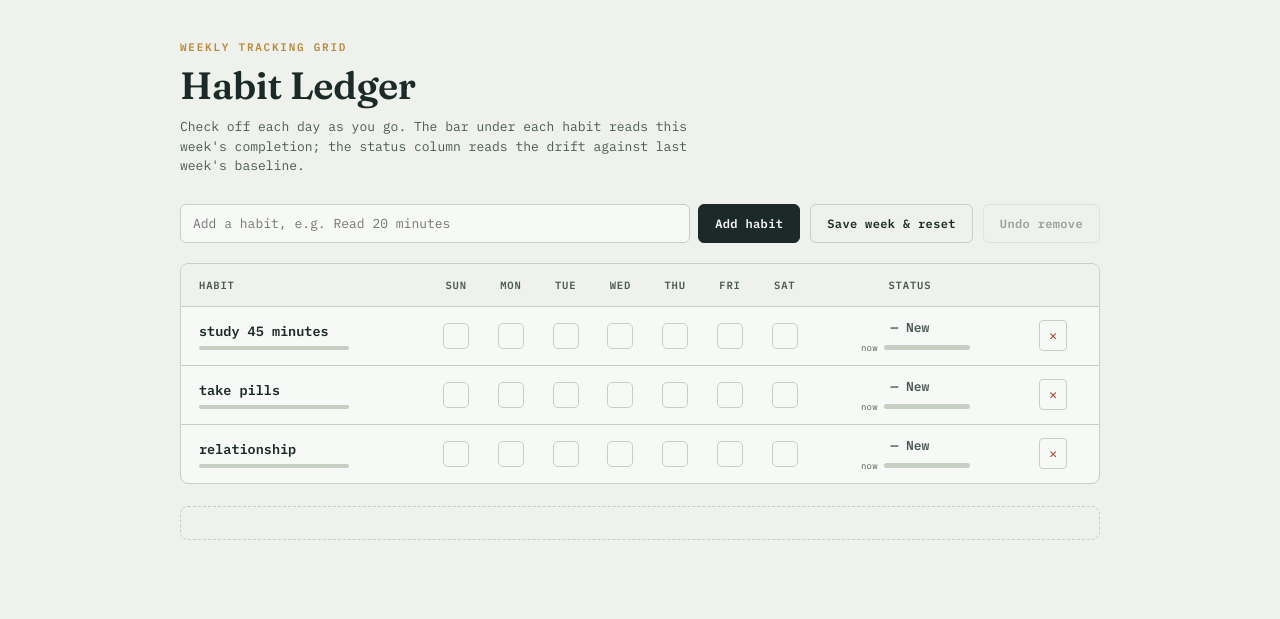
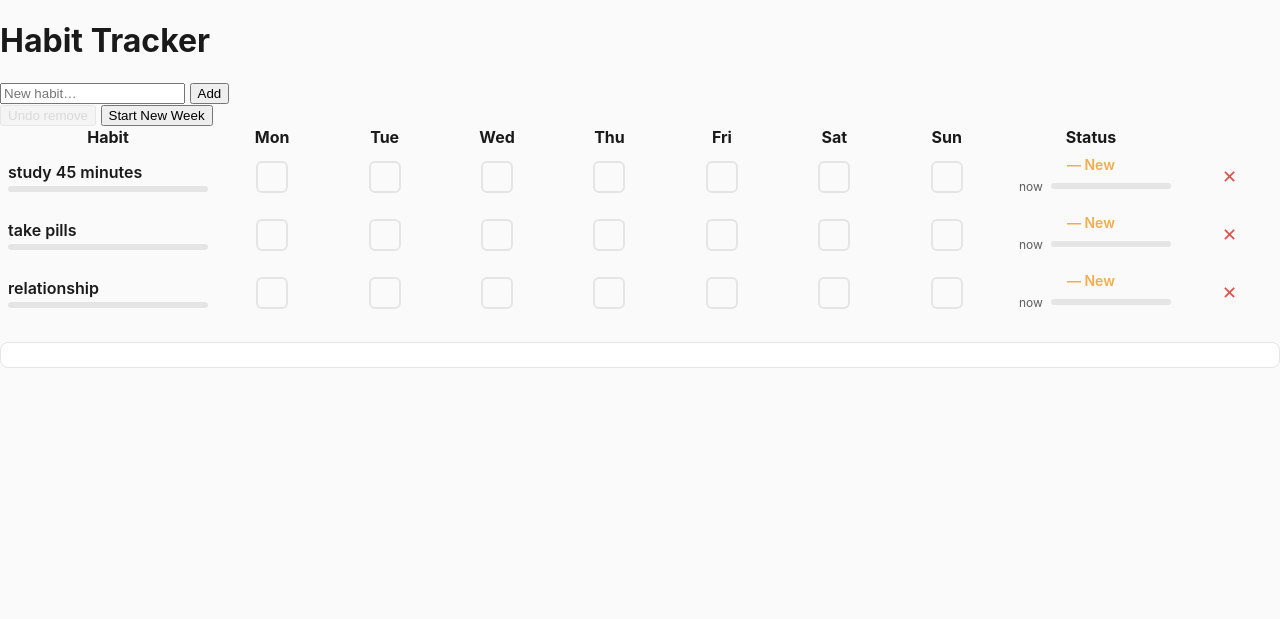
Before and after one commit to stevieceejay/habit-tracker, a Flask app: page / in a window 1280 px wide. Shown: the top 619 px of the page. Run offline with Flask 3, Linux system fonts and the light colour scheme; data comes from the database, SQL or seed files in the repository; both versions use the stored data as it was after the commit.

Commit message:
updated project to insure matching routes and correct syntax

```diff
--- a/app.py
+++ b/app.py
@@ -1,31 +1,26 @@
-from flask import Flask, render_template
+from flask import Flask, render_template, send_from_directory
 from routes.habits import habits_bp
 
 def create_app():
     app = Flask(
         __name__,
-        template_folder="templates",
-        static_folder="static"
+        static_folder="static",
+        template_folder="templates"
     )
 
-    # Register API blueprint
     app.register_blueprint(habits_bp)
 
-    # Main dashboard
     @app.get("/")
-    def index_page():
+    def index():
         return render_template("index.html")
 
-    # Habit form page (if you use it)
-    @app.get("/habit-form")
-    def habit_form_page():
-        return render_template("habit_form.html")
-
-    # Alias for index
-    @app.get("/index")
-    def index_alias_page():
-        return render_template("index.html")
+    @app.get("/static/<path:filename>")
+    def static_files(filename):
+        return send_from_directory("static", filename)
 
     return app
 
 app = create_app()
+
+if __name__ == "__main__":
+    app.run(host="0.0.0.0", port=5000)
--- a/routes/habits.py
+++ b/routes/habits.py
@@ -74,7 +74,7 @@
 # -----------------------------------
 # POST /habits/toggle/<id>/<day>
 # -----------------------------------
-@habits_bp.post("/habits/toggle/<habit_id>/<int:day_index>")
+@habits_bp.post("/habits/toggle/<string:habit_id>/<int:day_index>")
 def toggle_day(habit_id, day_index):
     conn = get_db()
     row = conn.execute("SELECT * FROM habits WHERE id = ?", (habit_id,)).fetchone()
@@ -94,7 +94,7 @@
 # -----------------------------------
 # DELETE /habits/<id>
 # -----------------------------------
-@habits_bp.delete("/habits/<habit_id>")
+@habits_bp.delete("/habits/<string:habit_id>")
 def delete_habit(habit_id):
     conn = get_db()
     conn.execute("DELETE FROM habits WHERE id = ?", (habit_id,))
@@ -138,12 +138,10 @@
     if not habits:
         return jsonify({"patterns": None}), 200
 
-    # strongest + weakest
     rates = [{"name": h["name"], "rate": round(sum(h["days"]) / 7 * 100)} for h in habits]
     strongest = max(rates, key=lambda x: x["rate"])
     weakest = min(rates, key=lambda x: x["rate"])
 
-    # drifting
     drifting = None
     for h in habits:
         if h["prevRate"] is not None:
--- a/static/css/styles.css
+++ b/static/css/styles.css
@@ -1,288 +1,113 @@
-/* ================================
-   Design System Variables
-   ================================ */
+/* =========================================
+   Root Theme Variables
+========================================= */
 :root {
-  --paper: #EEF1EC;
-  --paper-raised: #F7F9F6;
-  --ink: #1B2A28;
-  --ink-soft: #4B5A56;
-  --grid: #C7CFC5;
-  --correct: #2E7D5B;
-  --correct-bg: #DCEAE2;
-  --incorrect: #A6432E;
-  --incorrect-bg: #F1DDD7;
-  --gold: #B98B3E;
-  --radius: 6px;
+  --ink: #1a1a1a;
+  --ink-soft: #444;
+  --grid: #e5e5e5;
+  --correct: #4caf50;
+  --incorrect: #d9534f;
+  --gold: #f0ad4e;
+  --bg: #fafafa;
+  --white: #fff;
 }
 
-/* ================================
-   Global Reset + Body
-   ================================ */
-* {
-  box-sizing: border-box;
-}
-
+/* =========================================
+   Base Layout
+========================================= */
 body {
   margin: 0;
-  background: var(--paper);
+  padding: 0;
+  font-family: Inter, system-ui, sans-serif;
+  background: var(--bg);
   color: var(--ink);
-  font-family: 'IBM Plex Mono', monospace;
-  padding: 40px 24px 80px;
-}
-
-.wrap {
-  max-width: 920px;
-  margin: 0 auto;
-}
-
-/* ================================
-   Header
-   ================================ */
-header {
-  margin-bottom: 28px;
-}
-
-.eyebrow {
-  font-size: 11px;
-  letter-spacing: .16em;
-  color: var(--gold);
-  font-weight: 600;
-  margin: 0 0 8px;
-}
-
-h1 {
-  font-family: 'Fraunces', serif;
-  font-size: 38px;
-  font-weight: 600;
-  margin: 0 0 8px;
-  letter-spacing: -0.01em;
-}
-
-.sub {
-  color: var(--ink-soft);
-  font-size: 13px;
-  line-height: 1.5;
-  margin: 0;
-  max-width: 520px;
-}
-
-/* ================================
-   Controls
-   ================================ */
-.controls {
-  display: flex;
-  gap: 10px;
-  margin: 24px 0 20px;
-  flex-wrap: wrap;
-}
-
-.add-row {
-  display: flex;
-  gap: 8px;
-  flex: 1;
-  min-width: 260px;
-}
-
-input[type="text"] {
-  flex: 1;
-  font-family: 'IBM Plex Mono', monospace;
-  font-size: 13px;
-  padding: 10px 12px;
-  border: 1px solid var(--grid);
-  border-radius: var(--radius);
-  background: var(--paper-raised);
-  color: var(--ink);
-}
-
-input[type="text"]:focus {
-  outline: 2px solid var(--gold);
-  outline-offset: 1px;
-}
-
-button {
-  font-family: 'IBM Plex Mono', monospace;
-  font-size: 12px;
-  font-weight: 600;
-  letter-spacing: .03em;
-  padding: 10px 16px;
-  border-radius: var(--radius);
-  border: 1px solid var(--ink);
-  background: var(--ink);
-  color: var(--paper-raised);
-  cursor: pointer;
-  transition: transform .12s ease, opacity .12s ease;
-}
-
-button:hover {
-  opacity: .85;
-}
-
-button:active {
-  transform: scale(.97);
-}
-
-button.ghost {
-  background: transparent;
-  color: var(--ink);
-  border: 1px solid var(--grid);
-}
-
-button.icon {
-  padding: 6px 9px;
-  font-size: 13px;
-  border-radius: 4px;
-}
-
-button:focus-visible {
-  outline: 2px solid var(--gold);
-  outline-offset: 2px;
-}
-
-button:disabled {
-  opacity: .4;
-  cursor: not-allowed;
-}
-
-/* ================================
-   Table Layout
-   ================================ */
-.table-scroll {
-  overflow-x: auto;
-  border: 1px solid var(--grid);
-  border-radius: 8px;
-  background: var(--paper-raised);
 }
 
 table {
   width: 100%;
   border-collapse: collapse;
-  min-width: 720px;
-}
-
-thead th {
-  font-size: 10.5px;
-  letter-spacing: .08em;
-  text-transform: uppercase;
-  color: var(--ink-soft);
-  text-align: center;
-  padding: 14px 8px;
-  border-bottom: 1px solid var(--grid);
-  background: var(--paper);
-}
-
-th.col-habit {
-  text-align: left;
-  padding-left: 18px;
-  min-width: 190px;
-}
-
-th.col-status {
-  min-width: 150px;
-}
-
-th.col-actions {
-  min-width: 70px;
-}
-
-tbody tr {
-  border-bottom: 1px solid var(--grid);
-}
-
-tbody tr:last-child {
-  border-bottom: none;
 }
 
 td {
-  padding: 12px 8px;
+  padding: 8px;
   text-align: center;
-  vertical-align: middle;
 }
 
-td.habit-cell {
+/* =========================================
+   Habit Name + Streak Bar
+========================================= */
+.habit-cell {
   text-align: left;
-  padding-left: 18px;
+  width: 200px;
 }
 
 .habit-name {
-  font-size: 13.5px;
   font-weight: 600;
+  margin-bottom: 4px;
 }
 
-/* ================================
-   Streak Bar
-   ================================ */
 .streak-track {
-  margin-top: 6px;
-  height: 4px;
   width: 100%;
-  max-width: 150px;
+  height: 6px;
   background: var(--grid);
-  border-radius: 2px;
+  border-radius: 3px;
   overflow: hidden;
 }
 
 .streak-fill {
   height: 100%;
-  border-radius: 2px;
-  transition: width .35s ease;
+  transition: width 0.3s ease;
 }
 
-/* ================================
-   Custom Checkbox
-   ================================ */
+/* =========================================
+   Checkbox Boxes
+========================================= */
 .box {
-  width: 26px;
-  height: 26px;
-  border: 1.5px solid var(--grid);
-  border-radius: 5px;
   display: inline-flex;
   align-items: center;
   justify-content: center;
+  width: 28px;
+  height: 28px;
+  border: 2px solid var(--grid);
+  border-radius: 6px;
   cursor: pointer;
-  background: var(--paper-raised);
-  transition: background .15s ease, border-color .15s ease;
+  transition: background 0.2s ease, border-color 0.2s ease;
+  position: relative;
+}
+
+.box.checked {
+  background: var(--correct);
+  border-color: var(--correct);
 }
 
 .box input {
   position: absolute;
   opacity: 0;
-  width: 0;
-  height: 0;
+  pointer-events: none;
 }
 
 .box svg {
-  width: 14px;
-  height: 14px;
+  width: 18px;
+  height: 18px;
+  stroke: var(--white);
   opacity: 0;
-  transform: scale(.6);
-  transition: opacity .12s ease, transform .12s ease;
-}
-
-.box.checked {
-  background: var(--correct-bg);
-  border-color: var(--correct);
+  transition: opacity 0.2s ease;
 }
 
 .box.checked svg {
   opacity: 1;
-  transform: scale(1);
-  stroke: var(--correct);
 }
 
-/* ================================
+/* =========================================
    Status Column
-   ================================ */
+========================================= */
 .status-cell {
-  min-width: 140px;
+  width: 160px;
+  font-size: 14px;
 }
 
 .status-value {
-  font-size: 13px;
   font-weight: 600;
-  display: flex;
-  align-items: center;
-  justify-content: center;
-  gap: 4px;
   margin-bottom: 6px;
 }
 
@@ -294,37 +119,34 @@
   color: var(--incorrect);
 }
 
-.status-value.flat,
-.status-value.new {
+.status-value.flat {
   color: var(--ink-soft);
 }
 
-/* Dual progress bars */
+.status-value.new {
+  color: var(--gold);
+}
+
+/* Dual bar comparison */
 .dual-bar {
-  display: flex;
-  flex-direction: column;
-  gap: 3px;
-  max-width: 120px;
-  margin: 0 auto;
+  margin-top: 4px;
 }
 
 .dual-row {
   display: flex;
   align-items: center;
-  gap: 6px;
+  margin-bottom: 4px;
 }
 
 .dual-label {
-  font-size: 9px;
-  color: var(--ink-soft);
-  width: 28px;
-  text-align: right;
-  letter-spacing: .03em;
+  width: 40px;
+  font-size: 12px;
+  opacity: 0.7;
 }
 
 .dual-track {
   flex: 1;
-  height: 5px;
+  height: 6px;
   background: var(--grid);
   border-radius: 3px;
   overflow: hidden;
@@ -332,7 +154,7 @@
 
 .dual-fill {
   height: 100%;
-  border-radius: 3px;
+  transition: width 0.3s ease;
 }
 
 .dual-fill.prev {
@@ -347,81 +169,80 @@
   background: var(--incorrect);
 }
 
-/* ================================
+/* =========================================
    Remove Button
-   ================================ */
+========================================= */
 .row-remove {
   background: transparent;
-  border: 1px solid var(--grid);
+  border: none;
+  font-size: 18px;
+  cursor: pointer;
   color: var(--incorrect);
+  transition: opacity 0.2s ease;
 }
 
-/* ================================
-   Row Animations
-   ================================ */
-tr.row-enter {
-  animation: rowIn .28s ease forwards;
+.row-remove:hover {
+  opacity: 0.7;
 }
 
-@keyframes rowIn {
-  from {
-    opacity: 0;
-    transform: translateY(-6px);
-  }
-  to {
-    opacity: 1;
-    transform: translateY(0);
-  }
+/* =========================================
+   Row Animations
+========================================= */
+.row-enter {
+  animation: fadeIn 0.25s ease;
 }
 
-tr.row-leaving {
+.row-leaving {
   opacity: 0;
-  transform: translateY(-6px) scaleY(.85);
-  transition: opacity .18s ease, transform .18s ease;
+  transform: translateX(-10px);
+  transition: opacity 0.25s ease, transform 0.25s ease;
 }
 
-/* ================================
-   Patterns Section
-   ================================ */
-.patterns {
-  margin-top: 22px;
-  padding: 16px 18px;
-  border: 1px dashed var(--grid);
-  border-radius: 8px;
-  font-size: 12.5px;
-  color: var(--ink-soft);
-  line-height: 1.6;
+@keyframes fadeIn {
+  from { opacity: 0; transform: translateY(4px); }
+  to { opacity: 1; transform: translateY(0); }
 }
 
-.patterns strong {
-  color: var(--ink);
+/* =========================================
+   Patterns Section
+========================================= */
+#patterns {
+  margin-top: 20px;
+  padding: 12px;
+  background: var(--white);
+  border-radius: 8px;
+  border: 1px solid var(--grid);
+  font-size: 14px;
 }
 
-.patterns .tag {
+.tag {
   display: inline-block;
-  font-size: 10px;
-  letter-spacing: .08em;
-  color: var(--gold);
-  font-weight: 600;
+  background: var(--ink-soft);
+  color: var(--white);
+  padding: 2px 6px;
+  border-radius: 4px;
+  font-size: 11px;
   margin-bottom: 6px;
 }
 
-/* ================================
+/* =========================================
    Empty State
-   ================================ */
+========================================= */
 .empty-state {
-  padding: 30px 18px;
+  padding: 20px;
   text-align: center;
-  color: var(--ink-soft);
-  font-size: 13px;
+  font-size: 15px;
+  opacity: 0.7;
 }
 
-/* ================================
-   Reduced Motion
-   ================================ */
-@media (prefers-reduced-motion: reduce) {
-  * {
-    animation: none !important;
-    transition: none !important;
-  }
+/* =========================================
+   Buttons
+========================================= */
+button {
+  cursor: pointer;
 }
+
+#undo-btn:disabled {
+  opacity: 0.4;
+  cursor: default;
+}
--- a/static/js/app.js
+++ b/static/js/app.js
@@ -81,8 +81,11 @@
 
   habits.forEach(h => {
     DAYS.forEach((_, i) => {
-      const box = document.getElementById(`box-${h.id}-${i}`);
-      box.addEventListener("click", () => toggleDay(h.id, i));
+      const input = document.querySelector(`#box-${h.id}-${i} input`);
+      input.addEventListener("click", (e) => {
+        e.preventDefault(); // stop default checkbox toggle
+        toggleDay(h.id, i);
+      });
     });
 
     document.getElementById(`remove-${h.id}`)
--- a/templates/index.html
+++ b/templates/index.html
@@ -1,53 +1,36 @@
-{% extends "base.html" %}
+<!DOCTYPE html>
+<html lang="en">
+<head>
+  <meta charset="UTF-8">
+  <title>Habit Tracker</title>
+  <link rel="stylesheet" href="/static/css/styles.css">
+</head>
+<body>
 
-{% block content %}
+  <h1>Habit Tracker</h1>
 
-<header>
-  <p class="eyebrow">WEEKLY TRACKING GRID</p>
-  <h1>Habit Ledger</h1>
-  <p class="sub">
-    Check off each day as you go. The bar under each habit reads this week's completion;
-    the status column reads the drift against last week's baseline.
-  </p>
-</header>
-
-<div class="controls">
-  <form class="add-row" id="add-form">
-    <input
-      type="text"
-      id="habit-input"
-      placeholder="Add a habit, e.g. Read 20 minutes"
-      required
-      maxlength="40"
-    >
-    <button type="submit">Add habit</button>
+  <form id="add-form">
+    <input id="habit-input" type="text" placeholder="New habit…" autocomplete="off">
+    <button type="submit">Add</button>
   </form>
 
-  <button type="button" class="ghost" id="new-week-btn">Save week &amp; reset</button>
-  <button type="button" class="ghost" id="undo-btn" disabled>Undo remove</button>
-</div>
+  <button id="undo-btn" disabled>Undo remove</button>
+  <button id="new-week-btn">Start New Week</button>
 
-<div class="table-scroll">
-  <table id="tracker">
+  <table>
     <thead>
       <tr>
-        <th class="col-habit">Habit</th>
-        <th>Sun</th>
-        <th>Mon</th>
-        <th>Tue</th>
-        <th>Wed</th>
-        <th>Thu</th>
-        <th>Fri</th>
-        <th>Sat</th>
-        <th class="col-status">Status</th>
-        <th class="col-actions"></th>
+        <th>Habit</th>
+        <th>Mon</th><th>Tue</th><th>Wed</th><th>Thu</th><th>Fri</th><th>Sat</th><th>Sun</th>
+        <th>Status</th>
+        <th></th>
       </tr>
     </thead>
-
     <tbody id="tracker-body"></tbody>
   </table>
-</div>
 
-<section class="patterns" id="patterns"></section>
+  <div id="patterns"></div>
 
-{% endblock %}
+  <script src="/static/js/app.js"></script>
+</body>
+</html>
```
Also changed, not shown: static/js/app_form.js (deleted, +0 -35 lines), habits.db.
